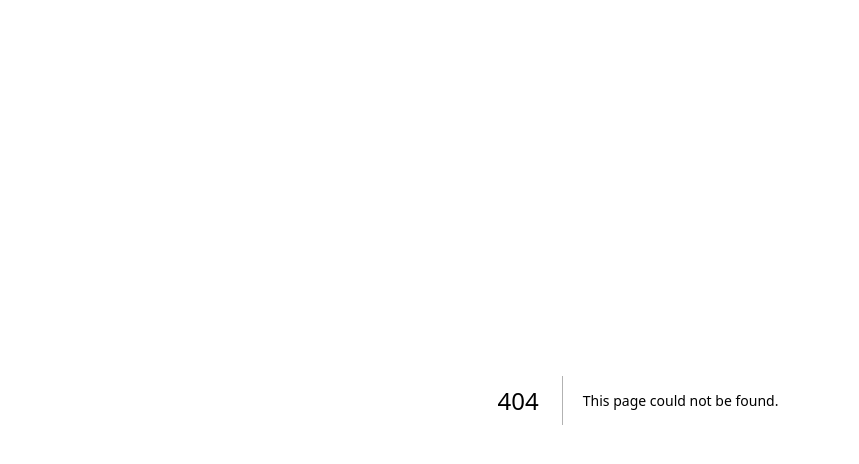
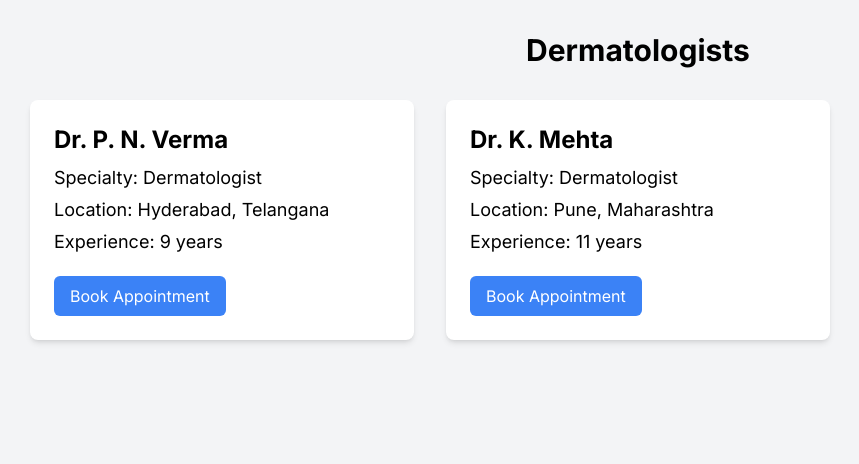
Before and after one commit to Subrat-Prakash/DocApp, a Next.js app: page /doctors/dermatologist in a window 1280 px wide. Before the commit this address had no page. Shown: the top 464 px of the page, without its empty margins (2-861 px from the left). Built offline with nearby package versions, Linux system fonts and the light colour scheme.

Commit message:
updates Doctors  page

```diff
--- /dev/null
+++ b/src/app/doctors/dermatologist/page.tsx
@@ -0,0 +1,38 @@
+import React from 'react';
+
+const dermatologists = [
+  {
+    name: 'Dr. P. N. Verma',
+    specialty: 'Dermatologist',
+    location: 'Hyderabad, Telangana',
+    experience: '9 years',
+  },
+  {
+    name: 'Dr. K. Mehta',
+    specialty: 'Dermatologist',
+    location: 'Pune, Maharashtra',
+    experience: '11 years',
+  },
+  // Add more dummy data as needed
+];
+
+const Dermatologist = () => {
+  return (
+    <div className="min-h-screen bg-gray-100 p-8">
+      <h1 className="text-3xl font-bold mb-8 text-center">Dermatologists</h1>
+      <div className="grid grid-cols-1 md:grid-cols-2 lg:grid-cols-3 gap-8">
+        {dermatologists.map((doctor, index) => (
+          <div key={index} className="bg-white p-6 rounded-lg shadow-md">
+            <h2 className="text-2xl font-bold mb-2">{doctor.name}</h2>
+            <p className="text-lg mb-1">Specialty: {doctor.specialty}</p>
+            <p className="text-lg mb-1">Location: {doctor.location}</p>
+            <p className="text-lg mb-1">Experience: {doctor.experience}</p>
+            <button className="mt-4 bg-blue-500 text-white px-4 py-2 rounded-md">Book Appointment</button>
+          </div>
+        ))}
+      </div>
+    </div>
+  );
+};
+
+export default Dermatologist;
```
Also changed, not shown: src/app/doctors/dentist/page.tsx (deleted).
